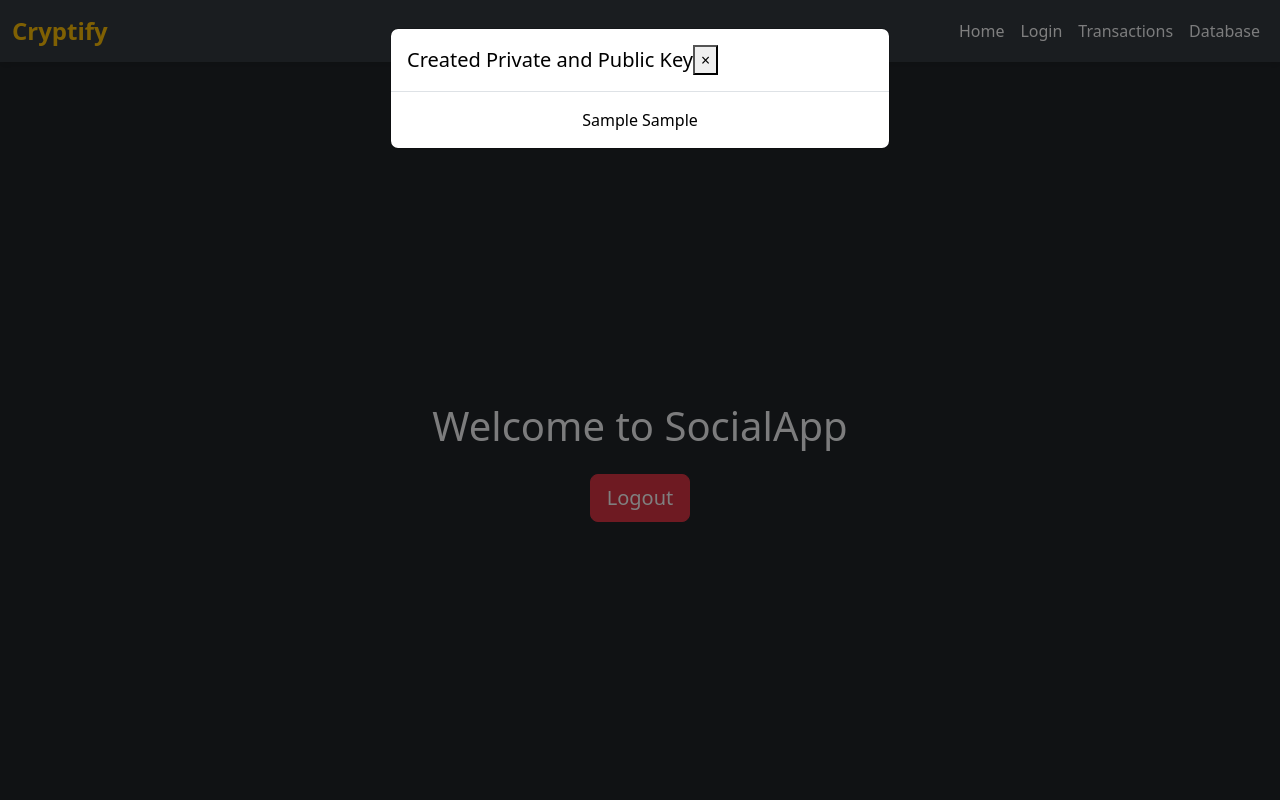
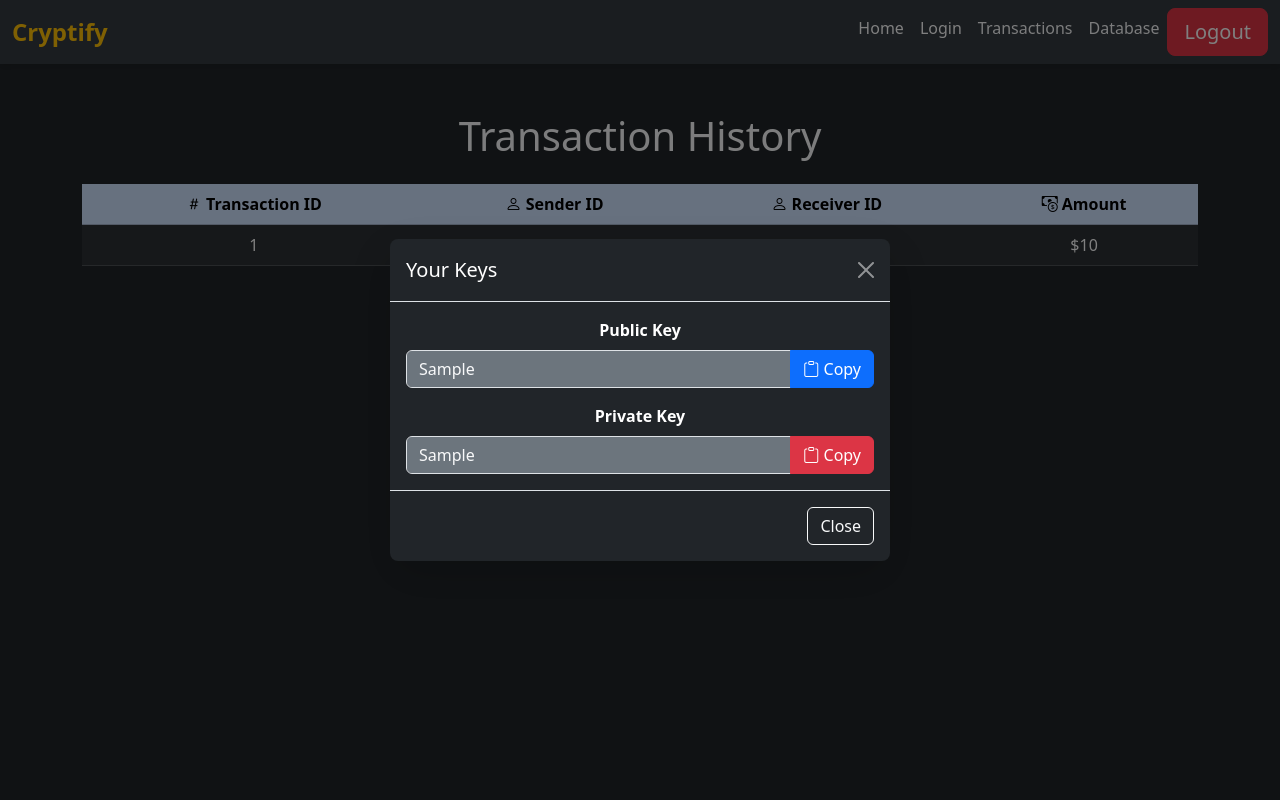
Before and after one commit to EnigmaticLeo25/Cryptify, a Flask app: template templates/home.html in a window 1280 px wide. Run offline with Flask 3, Linux system fonts and the light colour scheme; the template is opened without the code that fills it: most values are stand-ins (such as "Sample title", 1, 10 or a date in 2020); some libraries are stand-ins or nearby versions.

Commit message:
increased styling as well as initial work on displaying balance and transactions

```diff
--- a/templates/bgtemplate.html
+++ b/templates/bgtemplate.html
@@ -71,6 +71,9 @@
             <li class="nav-item">
               <a class="nav-link" href="/database">Database</a>
             </li>
+            <li class="nav-item">
+              <a href="/logout" class="btn btn-danger btn-lg">Logout</a>
+            </li>
           </ul>
         </div>
       </div>
--- a/templates/home.html
+++ b/templates/home.html
@@ -1,18 +1,26 @@
 <!DOCTYPE html>
 <html lang="en">
   <head>
-    <meta charset="UTF-8">
-    <meta name="viewport" content="width=device-width, initial-scale=1.0">
+    <meta charset="UTF-8" />
+    <meta name="viewport" content="width=device-width, initial-scale=1.0" />
     <title>Home</title>
     <!-- Bootstrap CSS -->
-    <link href="https://cdn.jsdelivr.net/npm/bootstrap@5.3.1/dist/css/bootstrap.min.css" rel="stylesheet">
+    <link
+      href="https://cdn.jsdelivr.net/npm/bootstrap@5.3.1/dist/css/bootstrap.min.css"
+      rel="stylesheet"
+    />
+    <link
+      href="https://cdn.jsdelivr.net/npm/bootstrap-icons/font/bootstrap-icons.css"
+      rel="stylesheet"
+    />
+
     <style>
       /* Custom styling to make the text black */
       .modal-body {
-            color: black;
+        color: white;
       }
       .modal-title {
-            color: black;
+        color: white;
       }
     </style>
   </head>
@@ -20,27 +28,78 @@
     <!-- Include Background Template -->
     {% include 'bgtemplate.html' %}
 
-    <div class="modal fade" id="myModal" tabindex="-1" role="dialog" aria-labelledby="myModalLabel" aria-hidden="true">
-        <div class="modal-dialog" role="document">
-            <div class="modal-content">
+    <div
+      class="modal fade"
+      id="myModal"
+      tabindex="-1"
+      role="dialog"
+      aria-labelledby="myModalLabel"
+      aria-hidden="true"
+    >
+      <div class="modal-dialog modal-dialog-centered" role="document">
+        <div class="modal-content bg-dark text-light border-0 shadow-lg">
           <div class="modal-header">
-                    <h5 class="modal-title" id="myModalLabel">Created Private and Public Key</h5>
-                    <!-- Close button with explicit JavaScript -->
-                    <button type="button" class="close" id="closeModal" aria-label="Close">
-                        <span aria-hidden="true">&times;</span>
+            <h5 class="modal-title" id="myModalLabel">Your Keys</h5>
+            <button
+              type="button"
+              class="btn-close btn-close-white"
+              data-bs-dismiss="modal"
+              aria-label="Close"
+            ></button>
+          </div>
+          <div class="modal-body">
+            <div class="mb-3">
+              <label for="pubKey" class="form-label"
+                ><strong>Public Key</strong></label
+              >
+              <div class="input-group">
+                <input
+                  type="text"
+                  id="pubKey"
+                  class="form-control bg-secondary text-light"
+                  value="{{ pub_key }}"
+                  readonly
+                />
+                <button
+                  class="btn btn-primary"
+                  onclick="copyToClipboard('pubKey')"
+                >
+                  <i class="bi bi-clipboard"></i> Copy
                 </button>
               </div>
-                <div class="modal-body">
-                    {{pub_key}}
-                    {{priv_key}}
+            </div>
+            <div>
+              <label for="privKey" class="form-label"
+                ><strong>Private Key</strong></label
+              >
+              <div class="input-group">
+                <input
+                  type="text"
+                  id="privKey"
+                  class="form-control bg-secondary text-light"
+                  value="{{ priv_key }}"
+                  readonly
+                />
+                <button
+                  class="btn btn-danger"
+                  onclick="copyToClipboard('privKey')"
+                >
+                  <i class="bi bi-clipboard"></i> Copy
+                </button>
               </div>
             </div>
           </div>
+          <div class="modal-footer">
+            <button
+              type="button"
+              class="btn btn-outline-light"
+              data-bs-dismiss="modal"
+            >
+              Close
+            </button>
           </div>
-
-    <div class="container d-flex flex-column justify-content-center align-items-center vh-100">
-        <h1 class="mb-4">Welcome to SocialApp</h1>
-        <a href="/logout" class="btn btn-danger btn-lg">Logout</a>
+        </div>
+      </div>
     </div>
 
     {% if user_cookie %}
@@ -51,7 +110,7 @@
         </div>
         <div class="card-body bg-white">
           {% if bank_details %}
-                <div id="account-details" class="d-none">
+          <div id="account-details" class="">
             <div class="row mb-3">
               <div class="col-sm-6">
                 <strong>Account Number:</strong>
@@ -73,10 +132,19 @@
           <div id="login-section">
             <form action="/bank" method="POST">
               <div class="mb-3">
-                            <label for="privateKey" class="form-label"><strong>Enter Private Key:</strong></label>
-                            <input type="password" name="priv_key" class="form-control" placeholder="Enter your private key">
+                <label for="privateKey" class="form-label"
+                  ><strong>Enter Private Key:</strong></label
+                >
+                <input
+                  type="password"
+                  name="priv_key"
+                  class="form-control"
+                  placeholder="Enter your private key"
+                />
               </div>
-                        <button type="submit" class="btn btn-secondary w-100">Submit</button>
+              <button type="submit" class="btn btn-secondary w-100">
+                Submit
+              </button>
             </form>
           </div>
           {% endif %}
@@ -84,6 +152,38 @@
       </div>
     </div>
     {% endif %}
+    <div class="container my-5">
+      <h1 class="mb-4">Transaction History</h1>
+      {% if transactions %}
+      <div class="table-responsive">
+        <table class="table table-dark table-hover table-striped">
+          <thead class="table-primary text-dark">
+            <tr>
+              <th scope="col"><i class="bi bi-hash"></i> Transaction ID</th>
+              <th scope="col"><i class="bi bi-person"></i> Sender ID</th>
+              <th scope="col"><i class="bi bi-person"></i> Receiver ID</th>
+              <th scope="col"><i class="bi bi-cash-coin"></i> Amount</th>
+            </tr>
+          </thead>
+          <tbody>
+            {% for transaction in transactions %}
+            <tr>
+              <td>{{ transaction.transaction_id }}</td>
+              <td>{{ transaction.sender_balance_id }}</td>
+              <td>{{ transaction.receiver_balance_id }}</td>
+              <td>${{ transaction.amount }}</td>
+            </tr>
+            {% endfor %}
+          </tbody>
+        </table>
+        {% else %}
+        <div class="alert alert-warning mt-4" role="alert">
+          <i class="bi bi-info-circle-fill"></i> No transactions found. Start
+          making transactions to see your history here!
+        </div>
+        {% endif %}
+      </div>
+    </div>
 
     <!-- Bootstrap JS -->
     <script src="https://code.jquery.com/jquery-3.5.1.slim.min.js"></script>
@@ -92,12 +192,25 @@
     <script src="https://cdn.jsdelivr.net/npm/bootstrap@5.3.1/dist/js/bootstrap.bundle.min.js"></script>
     {% if priv_key %}
     <script>
-        $(document).ready(function(){
-            $('#myModal').modal('show');
+      $(document).ready(function () {
+        $("#myModal").modal("show");
       });
-        $('#closeModal').click(function() {
-                $('#myModal').modal('hide');  // Hide the modal when close button is clicked
+      $("#closeModal").click(function () {
+        $("#myModal").modal("hide"); // Hide the modal when close button is clicked
       });
+      function copyToClipboard(id) {
+        const copyText = document.getElementById(id);
+        copyText.select();
+        copyText.setSelectionRange(0, 99999); // For mobile devices
+        navigator.clipboard
+          .writeText(copyText.value)
+          .then(() => {
+            alert("Copied: " + copyText.value);
+          })
+          .catch((err) => {
+            alert("Failed to copy!");
+          });
+      }
     </script>
     {% endif %}
   </body>
```
Also changed, not shown: controller.py (+15 -5 lines), routes.py (+14 -0 lines), templates/transactions.html (+49 -30 lines). Lines whose indentation alone changed are shown as unchanged.
